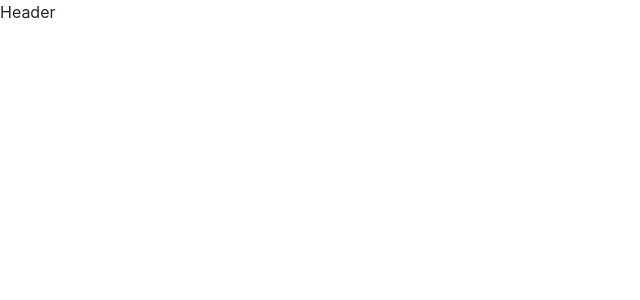
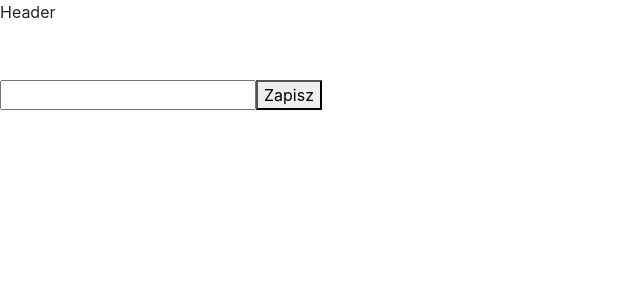
Before and after one commit to fejku/socket-io-one, a React (Create React App) app in the folder client/: page /nazwa in a window 1280 px wide. Shown: the top 300 px of the page, without its empty margins (0-640 px from the left). Built offline with nearby package versions, Linux system fonts and the light colour scheme.

Commit message:
dodanie prywatnej sciezki (nazwa uzytkownika)

```diff
--- a/client/src/App.js
+++ b/client/src/App.js
@@ -6,6 +6,8 @@ import './App.css';
 import Header from './global/Header';
 import Home from './components/Home/Home';
 import KolkoIKrzyzyk from './components/KolkoIKrzyzyk/KolkoIKrzyzyk';
+import NazwaRoute from './components/NazwaRoute';
+import Nazwa from './components/Nazwa';
 
 const App = () => {
   return (
@@ -14,7 +16,10 @@ const App = () => {
         <Header />
         <Switch>
           <Route exact path="/" component={Home} />
-          <Route exact path="/kik" component={KolkoIKrzyzyk} />
+          <Route exact path="/nazwa" component={Nazwa} />
+          <NazwaRoute exact path="/kik">
+            <KolkoIKrzyzyk />
+          </NazwaRoute>
         </Switch>
       </BrowserRouter>
     </div>
--- /dev/null
+++ b/client/src/components/Nazwa.js
@@ -0,0 +1,24 @@
+import React, { useState } from 'react';
+import { useHistory, useLocation } from 'react-router-dom';
+
+const Nazwa = () => {
+  const history = useHistory();
+  const location = useLocation();
+  const [nazwa, setNazwa] = useState('');
+
+  const { from } = location.state || { from: { pathname: "/" } };
+
+  const handleUstawNazwe = () => {
+    sessionStorage.setItem('nazwa uzytkownika', nazwa);
+    history.replace(from);
+  };
+
+  return (
+    <div>
+      <input type="text" value={nazwa} onChange={(e) => setNazwa(e.target.value)} />
+      <button onClick={handleUstawNazwe}>Zapisz</button>
+    </div>
+  );
+}
+
+export default Nazwa;
--- /dev/null
+++ b/client/src/components/NazwaRoute.js
@@ -0,0 +1,24 @@
+import React from 'react';
+import { Route, Redirect } from 'react-router-dom';
+
+const NazwaRoute = ({ children, ...rest }) => {
+  const nazwa = sessionStorage.getItem('nazwa uzytkownika');
+
+  return (
+    <Route
+      {...rest}
+      render={({location}) => {
+        if (nazwa)
+          return children
+        else
+          return <Redirect to={{
+            pathname: "/nazwa",
+            state: {from: location}
+          }} />
+      }
+      }
+    />
+  )
+}
+
+export default NazwaRoute;
```
